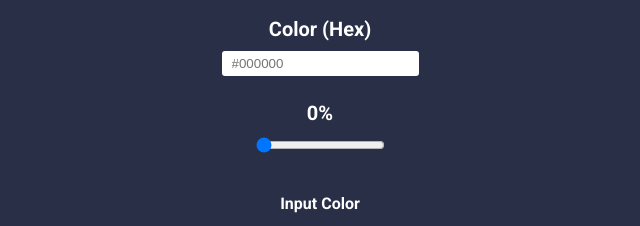
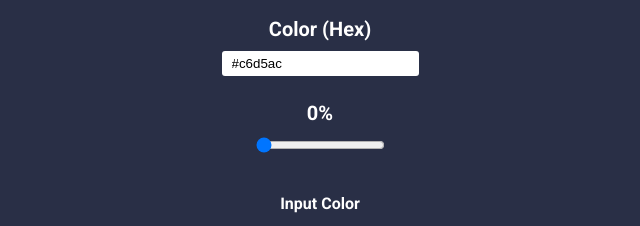
Before and after one commit to NurikBK/js-color-toll, a plain HTML site: page index.html in a window 1280 px wide. Shown: the part 166-392 px from the top of the page, 320-960 px from the left. Drawn offline with Linux system fonts and the light colour scheme.

Commit message:
Update index.html

```diff
--- a/index.html
+++ b/index.html
@@ -12,7 +12,13 @@
     <div class="container">
       <h1 class="title">Color Lighten/Darken</h1>
       <label for="hex">Color (Hex)</label>
-      <input type="text" name="hex" id="hexInput" placeholder="#000000" />
+      <input
+        type="text"
+        name="hex"
+        id="hexInput"
+        placeholder="#000000"
+        value="#c6d5ac"
+      />
 
       <label for="slider" id="sliderText">0%</label>
       <input
```
